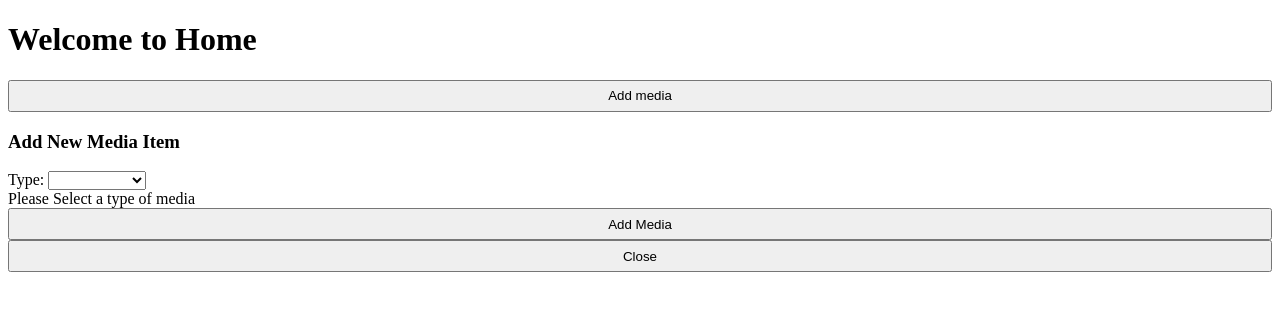
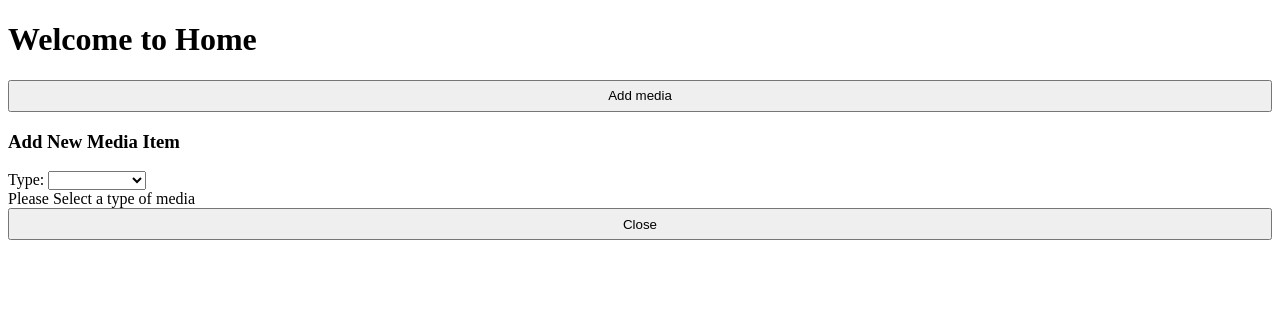
Before and after one commit to gtstarnes/SvelteLibrary, a SvelteKit app: page / in a window 1280 px wide. Shown: the top 310 px of the page. Built offline with nearby package versions, Linux system fonts and the light colour scheme.

Commit message:
removed add button

```diff
--- a/src/components/MediaInfo.svelte
+++ b/src/components/MediaInfo.svelte
@@ -24,7 +24,6 @@
         <MediaForm {mediaType} />
     </form>
     <div>
-        <Add message="Add Media" />
         <Add message="Close" />
     </div>
 </div>
```
